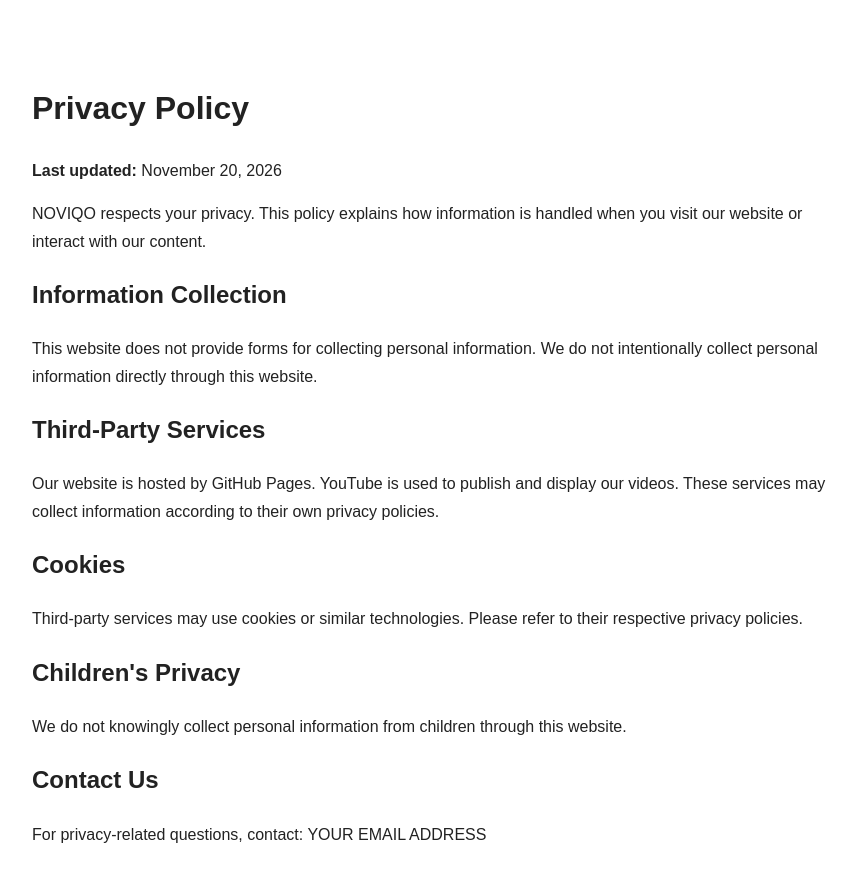
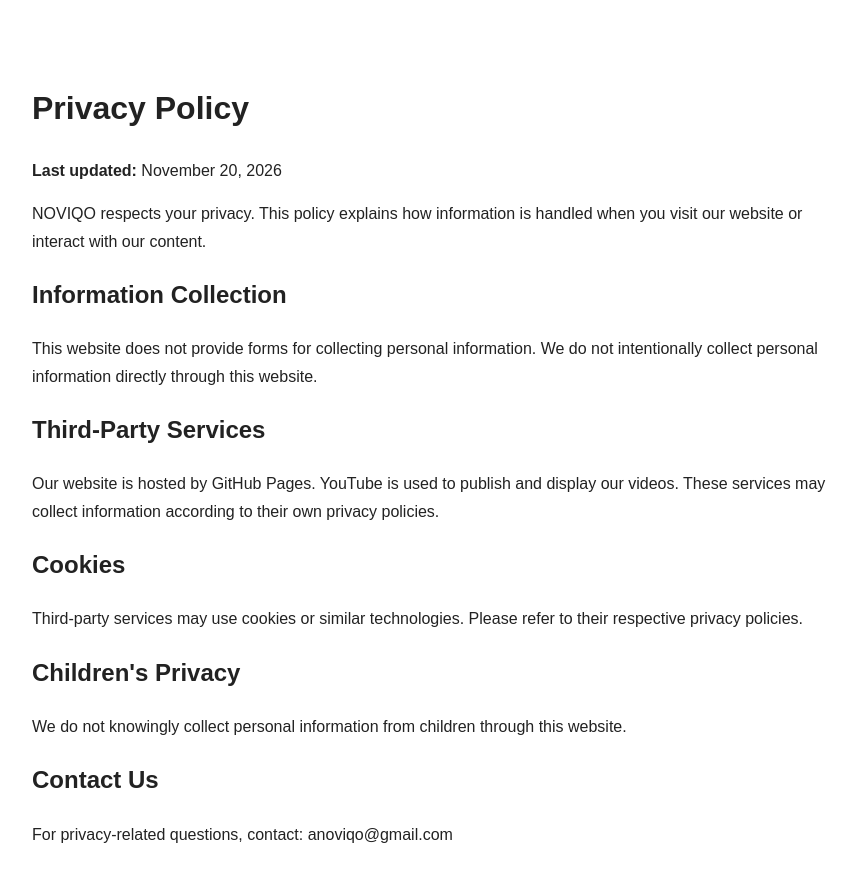
Before and after one commit to anoviqo-creator/Novico-privacy, a plain HTML site: page privacy.html in a window 1280 px wide. Shown: the whole page, without its empty margins (208-1065 px from the left). Drawn offline with Linux system fonts and the light colour scheme.

Commit message:
Update privacy.html

```diff
--- a/privacy.html
+++ b/privacy.html
@@ -24,6 +24,6 @@
 <p>We do not knowingly collect personal information from children through this website.</p>
 
 <h2>Contact Us</h2>
-<p>For privacy-related questions, contact: YOUR EMAIL ADDRESS</p>
+<p>For privacy-related questions, contact: anoviqo@gmail.com</p>
 </body>
 </html>
```
